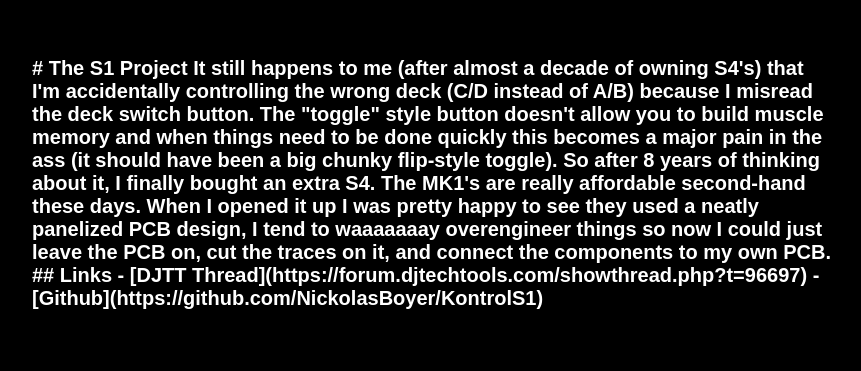
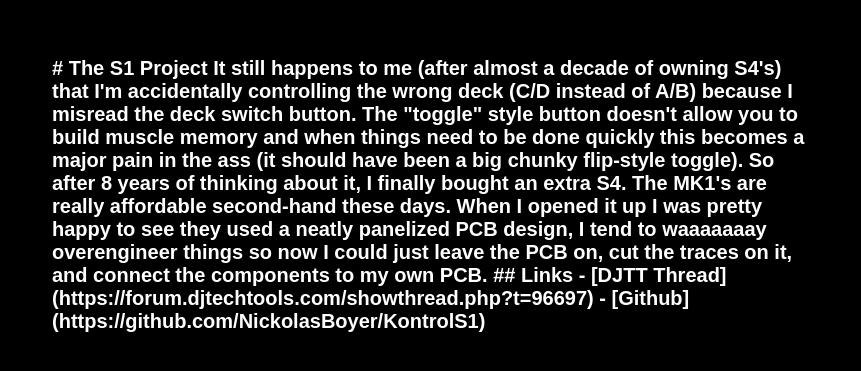
Before and after one commit to willwillems/project-s1, a Svelte app: page / in a window 1280 px wide. Shown: the part 463-834 px from the top of the page, without its empty margins (208-1069 px from the left). Before the commit the page ends 813 px from the top, so only its background shows below. Built offline with nearby package versions, Linux system fonts and the light colour scheme; no server answers; a web font is replaced by a local one.

Commit message:
narrow text section

```diff
--- a/public/global.css
+++ b/public/global.css
@@ -59,7 +59,7 @@
 }
 
 article {
-	max-width: 820px;
+	max-width: 780px;
 	padding: 2rem .5rem;
 	margin: auto;
 	background-size: cover;
```
